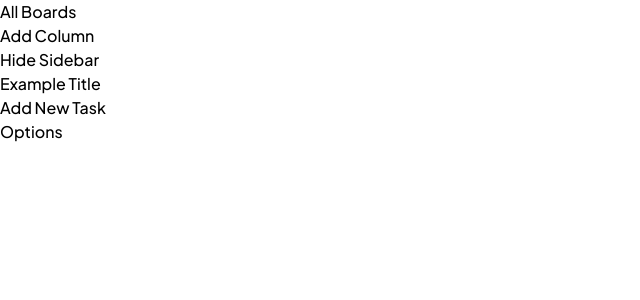
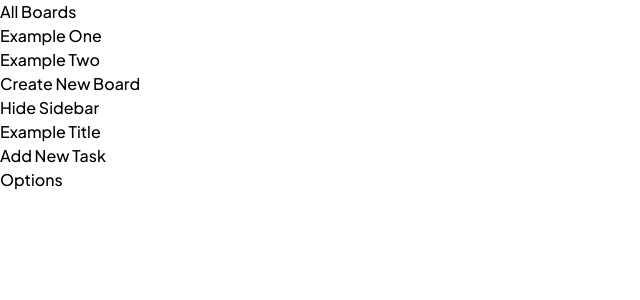
Before and after one commit to yehudz/kanban-task-manager-v2, a Next.js app: page / in a window 1280 px wide. Shown: the top 300 px of the page, without its empty margins (0-640 px from the left). Built offline with nearby package versions, Linux system fonts and the light colour scheme.

Commit message:
update: Show example boards inside sidebar list.

```diff
--- /dev/null
+++ b/components/reusables/SidebarMenuListItem.tsx
@@ -0,0 +1,11 @@
+interface SidebarMenuListItemProps {
+  title: string
+}
+
+const SidebarMenuListItem = ({title}: SidebarMenuListItemProps)=> {
+  return(
+    <div data-testid="board-list-item">{title}</div>
+  )
+}
+
+export default SidebarMenuListItem
--- a/components/ui/ColumnsListMenu.tsx
+++ b/components/ui/ColumnsListMenu.tsx
@@ -1,8 +1,25 @@
+import SidebarMenuListItem from "../reusables/SidebarMenuListItem"
+
+type BoardListItem = {
+  title: string
+}
+
 const ColumnsListMenu = ()=> {
+  let boardsDummyData: BoardListItem[] = [
+    {title: 'Example One'},
+    {title: 'Example Two'}
+  ]
   return(
     <div data-testid="columns-list-menu">
       <div data-testid="columns-list-menu-title">All Boards</div>
-      <div data-testid="add-column-button">Add Column</div>
+      <div data-testid="board-list-items">
+        {boardsDummyData.map((item: BoardListItem)=> {
+          return(
+            <SidebarMenuListItem title={item.title}/>
+          )
+        })}
+      </div>
+      <div data-testid="add-column-button">Create New Board</div>
     </div>
   )
 }
```
Also changed, not shown: 2 other files (tests, documents, lock files or other folders).
